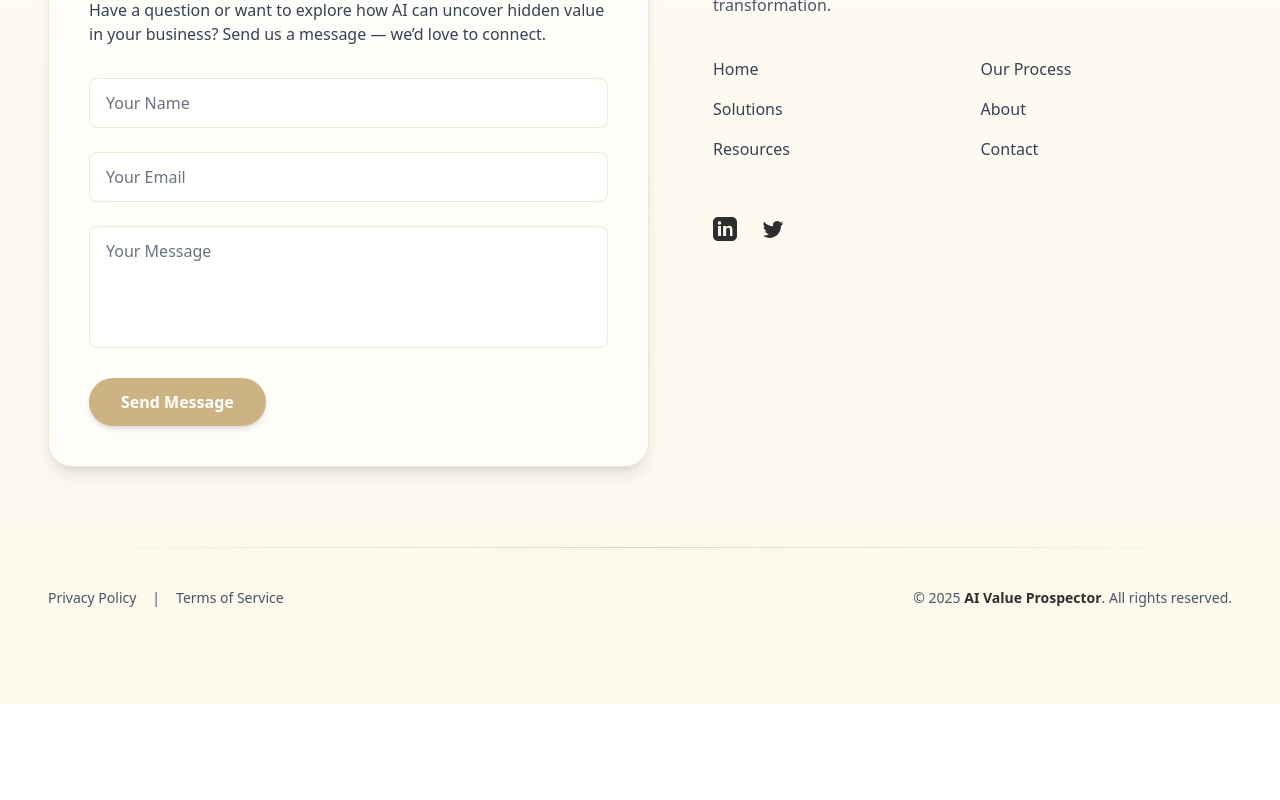
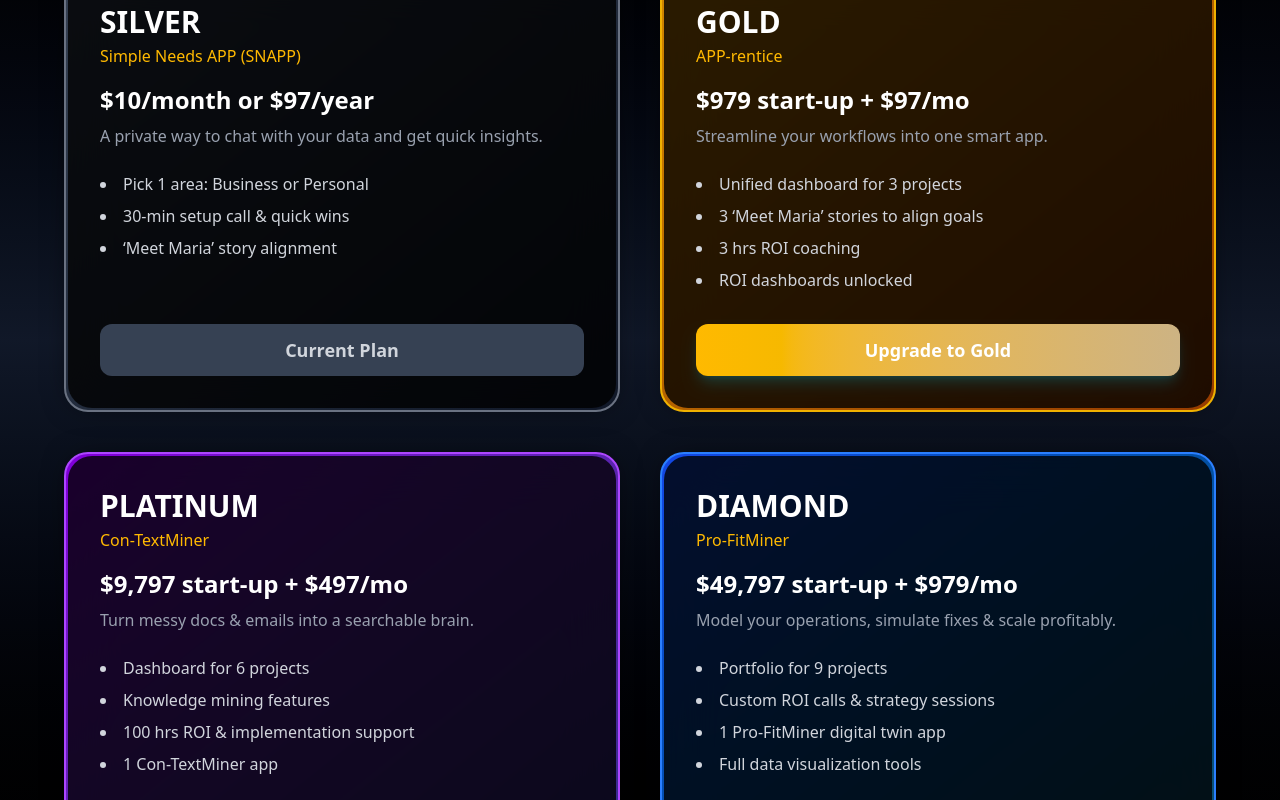
Before and after one commit to Debkanta393/aivalue, a React (Vite) app: page /subscription in a window 1280 px wide. Shown: the part 400-1200 px from the top of the page. Before the commit the page ends 1104 px from the top, so only its background shows below. Built offline with nearby package versions, Linux system fonts and the light colour scheme.

Commit message:
subscription

```diff
--- a/src/App.jsx
+++ b/src/App.jsx
@@ -1,24 +1,33 @@
-import { useState } from 'react'
-import reactLogo from './assets/react.svg'
-import viteLogo from '/vite.svg'
-import './App.css'
-import { BrowserRouter as Router, Routes, Route } from 'react-router-dom'
-import Header from './components/Header'
-import Home from './pages/Home'
-import Footer from './components/Footer'
+import { BrowserRouter as Router, Routes, Route, useLocation } from "react-router-dom";
+import Header from "./components/Header";
+import Home from "./pages/Home";
+import Footer from "./components/Footer";
+import Subscription from "./components/Subscription";
+import DashboardLayout from "./pages/DashboardLayout";
+
+function AppContent() {
+  const location = useLocation();
+  const isDashboardRoute = location.pathname.startsWith("/dashboard");
+
+  return (
+    <>
+      <Header />
+      <Routes>
+        <Route path="/" element={<Home />} />
+        <Route path="/subscription" element={<Subscription />} />
+        <Route path="/dashboard/*" element={<DashboardLayout />} />
+      </Routes>
+      {!isDashboardRoute && <Footer />}
+    </>
+  );
+}
 
 function App() {
-
-
   return (
     <Router>
-      <Header />
-      <Routes>
-        <Route path='/' element={<Home />} />
-      </Routes>
-      <Footer />
+      <AppContent />
     </Router>
-  )
+  );
 }
 
-export default App
+export default App;
--- /dev/null
+++ b/src/components/DashboardHome.jsx
@@ -0,0 +1,12 @@
+import React from "react";
+
+const DashboardHome = () => (
+  <div className="p-10 text-gray-200">
+    <h2 className="text-3xl font-bold mb-4">Dashboard Overview</h2>
+    <p className="text-gray-400">
+      Welcome to your dashboard! Here you can track activity, manage subscriptions, and view insights.
+    </p>
+  </div>
+);
+
+export default DashboardHome;
--- /dev/null
+++ b/src/components/Sidebar.jsx
@@ -0,0 +1,97 @@
+import React, { useState, useEffect } from "react";
+import { Link } from "react-router-dom";
+import { Home, CreditCard, LogOut, Menu, X } from "lucide-react";
+
+const Sidebar = ({ active, onSelect }) => {
+  const [isOpen, setIsOpen] = useState(false);
+  const [navbarHeight, setNavbarHeight] = useState(0);
+
+  const handleToggle = () => setIsOpen(!isOpen);
+  const handleSelect = (item) => {
+    onSelect(item);
+    setIsOpen(false);
+  };
+
+  // Dynamically measure navbar height so sidebar starts below it
+  useEffect(() => {
+    const navbar = document.querySelector("header"); // assuming your navbar is inside <header>
+    if (navbar) {
+      setNavbarHeight(navbar.offsetHeight);
+    }
+  }, []);
+
+  return (
+    <>
+      {/* --- Mobile Header (for Dashboard) --- */}
+      <div
+        className="md:hidden fixed top-0 left-0 right-0 z-40 bg-gray-950 border-b border-gray-800 flex items-center justify-between px-4 py-3"
+        style={{ top: "90px" }}
+      >
+        <div className="text-white text-lg font-bold">My Dashboard</div>
+        <button
+          onClick={handleToggle}
+          className="text-gray-300 hover:text-white transition"
+        >
+          {isOpen ? <X size={26} /> : <Menu size={26} />}
+        </button>
+      </div>
+
+      {/* --- Overlay for mobile --- */}
+      {isOpen && (
+        <div
+          onClick={() => setIsOpen(false)}
+          className="fixed inset-0 bg-black/60 backdrop-blur-sm z-30 md:hidden"
+        ></div>
+      )}
+
+      {/* --- Sidebar (Fixed on Left Below Navbar) --- */}
+      <div
+        className={`fixed left-0 w-64 bg-gray-950 border-r border-gray-800 flex flex-col z-40 transform transition-transform duration-300 ease-in-out
+        ${isOpen ? "translate-x-0" : "-translate-x-full"} md:translate-x-0`}
+        style={{
+          top: navbarHeight, // start below navbar
+          height: `calc(100vh - ${navbarHeight}px)`, // fill rest of the screen
+        }}
+      >
+        {/* Title */}
+        <div className="p-5 text-xl font-bold text-white border-b border-gray-800 hidden md:block">
+          My Dashboard
+        </div>
+
+        {/* Navigation */}
+        <nav className="flex-1 p-4 space-y-3 overflow-y-auto">
+          <Link
+            to="/dashboard"
+            onClick={() => handleSelect("dashboard")}
+            className={`flex items-center gap-3 px-4 py-2 rounded-lg transition-all ${
+              active === "dashboard"
+                ? "bg-gradient-to-r from-[#e7d3a4] to-[#cdb383] text-black font-semibold"
+                : "text-gray-300 hover:bg-gray-800"
+            }`}
+          >
+            <Home size={20} /> Dashboard
+          </Link>
+
+          <Link
+            to="/dashboard/subscription"
+            onClick={() => handleSelect("subscription")}
+            className={`flex items-center gap-3 px-4 py-2 rounded-lg transition-all ${
+              active === "subscription"
+                ? "bg-gradient-to-r from-[#e7d3a4] to-[#cdb383] text-black font-semibold"
+                : "text-gray-300 hover:bg-gray-800"
+            }`}
+          >
+            <CreditCard size={20} /> Subscription
+          </Link>
+        </nav>
+
+        {/* Logout */}
+        <button className="flex items-center gap-3 px-4 py-3 border-t border-gray-800 text-gray-300 hover:bg-gray-800">
+          <LogOut size={20} /> Logout
+        </button>
+      </div>
+    </>
+  );
+};
+
+export default Sidebar;
--- /dev/null
+++ b/src/components/Subscription.jsx
@@ -0,0 +1,115 @@
+import React from "react";
+import { motion } from "framer-motion";
+
+const plans = [
+  {
+    name: "SILVER",
+    tagline: "Simple Needs APP (SNAPP)",
+    price: "$10/month or $97/year",
+    desc: "A private way to chat with your data and get quick insights.",
+    color: "from-gray-700 to-gray-900 border-gray-500",
+    button: "Current Plan",
+    features: [
+      "Pick 1 area: Business or Personal",
+      "30-min setup call & quick wins",
+      "‘Meet Maria’ story alignment",
+    ],
+    isCurrent: true,
+  },
+  {
+    name: "GOLD",
+    tagline: "APP-rentice",
+    price: "$979 start-up + $97/mo",
+    desc: "Streamline your workflows into one smart app.",
+    color: "from-yellow-600 to-amber-800 border-yellow-500",
+    button: "Upgrade to Gold",
+    features: [
+      "Unified dashboard for 3 projects",
+      "3 ‘Meet Maria’ stories to align goals",
+      "3 hrs ROI coaching",
+      "ROI dashboards unlocked",
+    ],
+  },
+  {
+    name: "PLATINUM",
+    tagline: "Con-TextMiner",
+    price: "$9,797 start-up + $497/mo",
+    desc: "Turn messy docs & emails into a searchable brain.",
+    color: "from-purple-700 to-indigo-900 border-purple-500",
+    button: "Upgrade to Platinum",
+    features: [
+      "Dashboard for 6 projects",
+      "Knowledge mining features",
+      "100 hrs ROI & implementation support",
+      "1 Con-TextMiner app",
+    ],
+  },
+  {
+    name: "DIAMOND",
+    tagline: "Pro-FitMiner",
+    price: "$49,797 start-up + $979/mo",
+    desc: "Model your operations, simulate fixes & scale profitably.",
+    color: "from-blue-700 to-cyan-900 border-blue-500",
+    button: "Upgrade to Diamond",
+    features: [
+      "Portfolio for 9 projects",
+      "Custom ROI calls & strategy sessions",
+      "1 Pro-FitMiner digital twin app",
+      "Full data visualization tools",
+    ],
+  },
+];
+
+const SubscriptionPage = () => {
+  return (
+    <div className="min-h-screen bg-gradient-to-b from-black via-gray-900 to-black text-white py-20 px-6">
+      <div className="text-center max-w-4xl mx-auto mb-16">
+        <h1 className="text-5xl font-extrabold mb-4 bg-clip-text text-transparent bg-gradient-to-r from-[#e7d3a4] to-[#cdb383]">
+          Upgrade Your Experience
+        </h1>
+        <p className="text-gray-400 text-lg">
+          Choose the plan that best fits your journey — unlock AI-powered tools,
+          insights, and automation designed to accelerate your success.
+        </p>
+      </div>
+
+      <div className="grid md:grid-cols-2 gap-10 max-w-6xl mx-auto">
+        {plans.map((plan, i) => (
+          <motion.div
+            key={i}
+            whileHover={{ scale: 1.05 }}
+            whileTap={{ scale: 0.98 }}
+            className={`relative p-[2px] rounded-3xl bg-gradient-to-br ${plan.color} border-2 shadow-[0_0_30px_-10px_rgba(0,0,0,0.7)] transition-transform`}
+          >
+            <div className="bg-black/80 backdrop-blur-xl rounded-3xl p-8 flex flex-col h-full">
+              <div className="flex-1">
+                <h2 className="text-3xl font-bold mb-1">{plan.name}</h2>
+                <p className="text-amber-400 font-medium mb-4">{plan.tagline}</p>
+                <p className="text-2xl font-semibold mb-2">{plan.price}</p>
+                <p className="text-gray-400 mb-6">{plan.desc}</p>
+                <ul className="list-disc list-inside text-gray-300 space-y-2 mb-8">
+                  {plan.features.map((f, index) => (
+                    <li key={index}>{f}</li>
+                  ))}
+                </ul>
+              </div>
+
+              <button
+                disabled={plan.isCurrent}
+                className={`py-3 rounded-xl text-lg font-semibold transition-all ${
+                  plan.isCurrent
+                    ? "bg-gray-700 text-gray-300 cursor-not-allowed"
+                    : "bg-gradient-to-r from-amber-400 to-[#cdb383] hover:from-[#cdb383] hover:to-amber-400 shadow-lg shadow-cyan-500/20 cursor-pointer"
+                }`}
+              >
+                {plan.button}
+              </button>
+            </div>
+          </motion.div>
+        ))}
+      </div>
+    </div>
+  );
+};
+
+export default SubscriptionPage;
--- /dev/null
+++ b/src/pages/DashboardLayout.jsx
@@ -0,0 +1,29 @@
+import React, { useState } from "react";
+import { Routes, Route } from "react-router-dom";
+import Sidebar from "../components/Sidebar";
+import DashboardHome from "../components/DashboardHome";
+import Subscription from "../components/Subscription";
+import Footer from "../components/Footer";
+
+const DashboardLayout = () => {
+  const [active, setActive] = useState("dashboard");
+
+  return (
+    <div className="bg-black text-white min-h-screen flex">
+      {/* --- Fixed Sidebar --- */}
+      <Sidebar active={active} onSelect={setActive} />
+
+      {/* --- Right Section (Scrollable) --- */}
+      <div className="flex flex-col flex-1 ml-0 md:ml-64 min-h-screen">
+        <main className="flex-1 overflow-y-auto pt-16 md:pt-0 px-4 md:px-6">
+          <Routes>
+            <Route path="/" element={<DashboardHome />} />
+            <Route path="/subscription" element={<Subscription />} />
+          </Routes>
+        </main>
+      </div>
+    </div>
+  );
+};
+
+export default DashboardLayout;
```
Also changed, not shown: 2 other files (tests, documents, lock files or other folders).
